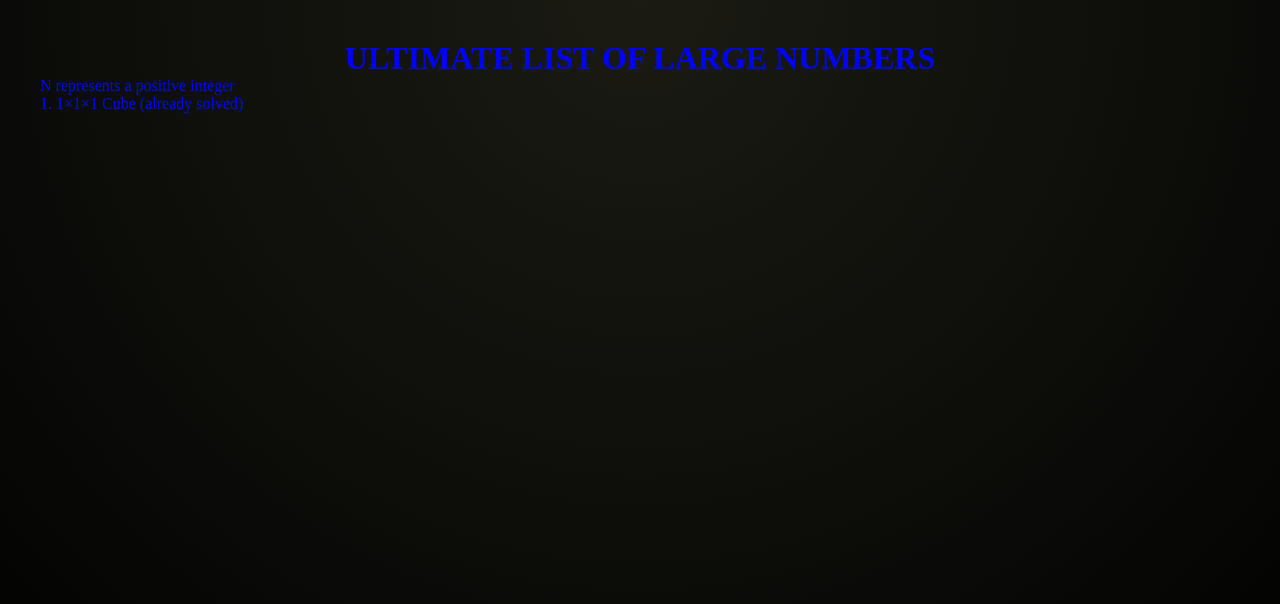
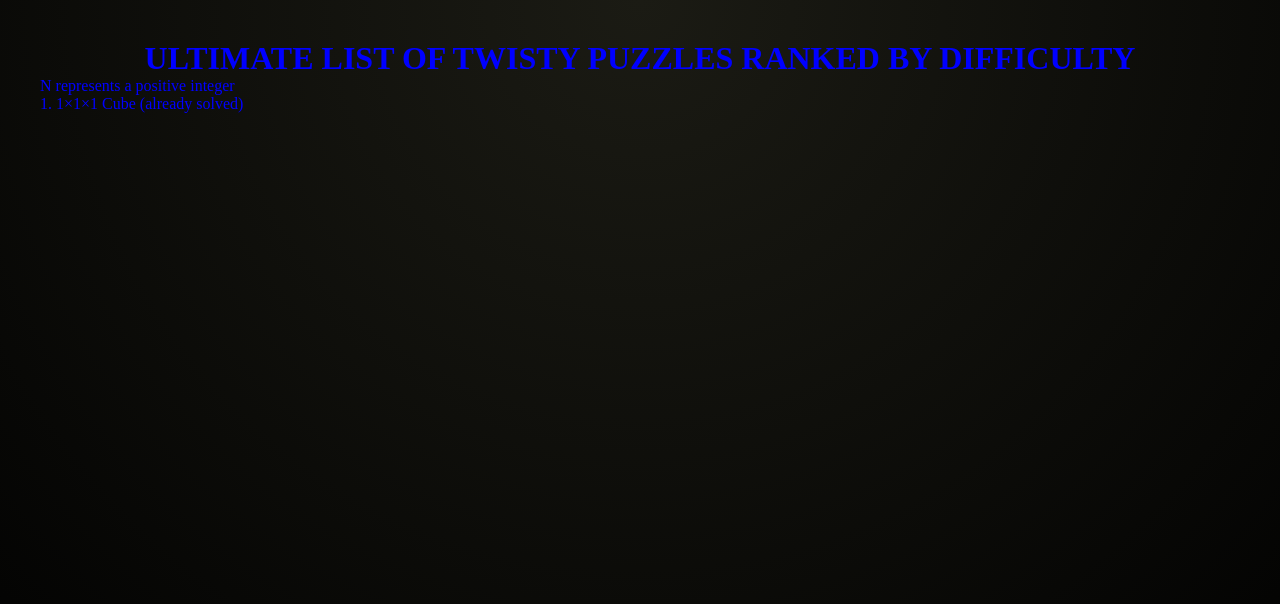
Before and after one commit to Githubber2662/twisty-puzzle-difficulties, a plain HTML site: page index.html in a window 1280 px wide. Drawn offline with Linux system fonts and the light colour scheme; a web font is replaced by a local one.

Commit message:
Updated title and header for twisty puzzles page

```diff
--- a/index.html
+++ b/index.html
@@ -5,7 +5,7 @@
 </head>
 
   <meta charset="UTF-8">
-  <title>Ultimate List of Large Numbers</title>
+  <title>Twisty Puzzles Ranked By Difficulty</title>
 
 
   <style>
@@ -161,7 +161,7 @@ header {
   </style>
 </head>
 <body>
-<center><h1 id="ULLN 1">ULTIMATE LIST OF LARGE NUMBERS</h1></center>
+<center><h1 id="ULLN 1">ULTIMATE LIST OF TWISTY PUZZLES RANKED BY DIFFICULTY</h1></center>
 <script src="numbers.js"></script>
 </body>
 </html>
```
